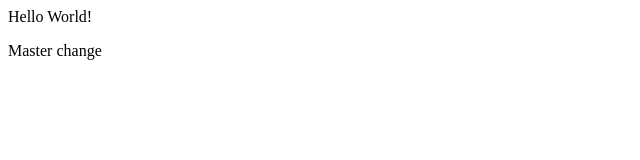
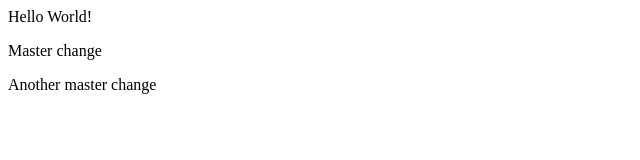
Before and after one commit to dannix88/git-tuto, a plain HTML site: page simple.html in a window 1280 px wide. Shown: the whole page, without its empty margins (0-640 px from the left). Drawn offline with Linux system fonts and the light colour scheme.

Commit message:
mb coflictig chages brewing

```diff
--- a/simple.html
+++ b/simple.html
@@ -1,6 +1,5 @@
 <!--
     Copyright
-    Changing bedore rebase
  -->
 <html>
     <title>Example</title>
@@ -10,4 +9,7 @@
     <p>
         Master change
     </p>
+    <p>
+       Another master change
+    </p>
 </html>
```
